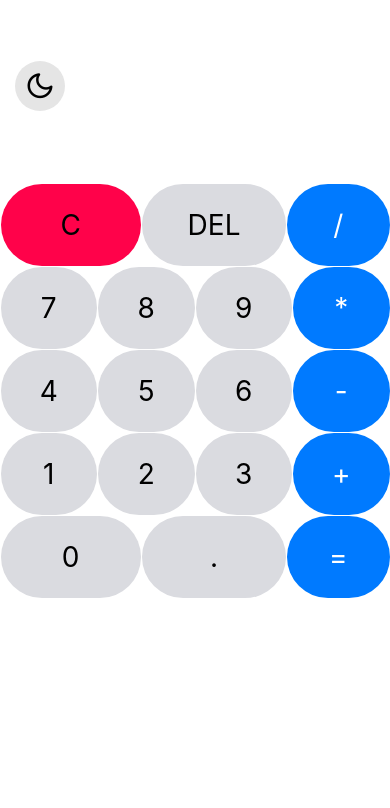
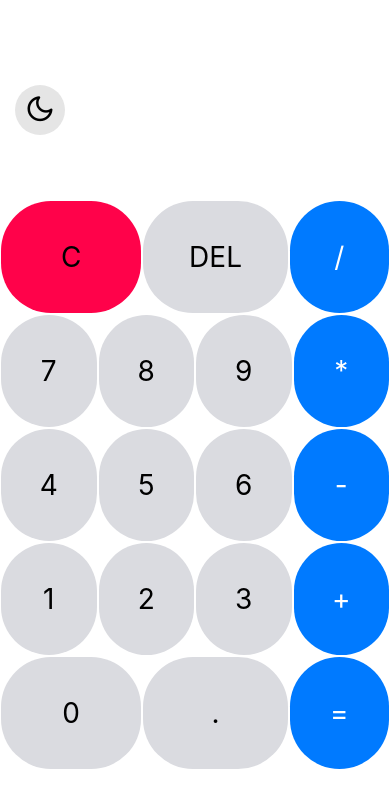
Before and after one commit to AD757/Calculator-ReactNative, a React Native app: screen / in a window 390 px wide. Shown: the top 808 px of the page. Built offline with nearby package versions, Linux system fonts and the light colour scheme.

Commit message:
Update App.js
added scrollview, fixed the height of buttons.

```diff
--- a/App.js
+++ b/App.js
@@ -1,5 +1,5 @@
 import React from 'react';
-import { StyleSheet, Text, View, TouchableOpacity, StatusBar } from 'react-native';
+import { StyleSheet, Text, View, TouchableOpacity, StatusBar, ScrollView } from 'react-native';
 import { useState } from 'react';
 import { Feather } from '@expo/vector-icons';
 
@@ -46,7 +46,6 @@ export default function App() {
     setCurrentNumber(currentNumber + buttonPressed)
   }
 
-
   const styles = StyleSheet.create({
     results: {
       backgroundColor: darkMode ? '#121212' : '#FFF',
@@ -70,7 +69,7 @@ export default function App() {
     themeButton: {
       backgroundColor: darkMode ? '#FFF' : '#E5E5E5',
       alignSelf: 'flex-start',
-      bottom: '15%',
+      bottom: '10%',
       margin: 15,
       alignItems: 'center',
       justifyContent: 'center',
@@ -80,19 +79,19 @@ export default function App() {
     },
     buttons: {
       backgroundColor: darkMode ? '#121212' : '#FFF',
-      width: "100%",
-      height: "65%",
+      height: '100%',
       flexDirection: 'row',
       flexWrap: 'wrap',
+
     },
     button: {
-      backgroundColor: darkMode ? '#121212' : '#FFF',
+      borderColor: darkMode ? '#3f4d5b' : '#e1e1e1',
       alignItems: 'center',
       justifyContent: 'center',
       minWidth: 82,
-      minHeight: 82,
+      minHeight: 90,
       flex: 2,
-      margin: 0.5,
+      margin: 1,
       borderRadius: 50,
     },
     textButton: {
@@ -102,6 +101,7 @@ export default function App() {
   })
 
   return(
+    <ScrollView>
     <View>
       <View style={styles.results}>
       <StatusBar barStyle={darkMode ? 'light-content' : 'dark-content'} />
@@ -111,6 +111,7 @@ export default function App() {
         <Text style={styles.historyText}>{lastNumber}</Text>
         <Text style={styles.resultText}>{currentNumber}</Text>
       </View>
+
       <View style={styles.buttons}>
         {buttons.map((button) =>
           button === '=' || button === '/' || button === '*' || button === '-' || button === '+' ?
@@ -139,5 +140,6 @@ export default function App() {
         )}
       </View>
     </View>
+    </ScrollView>
   );
 }
```
